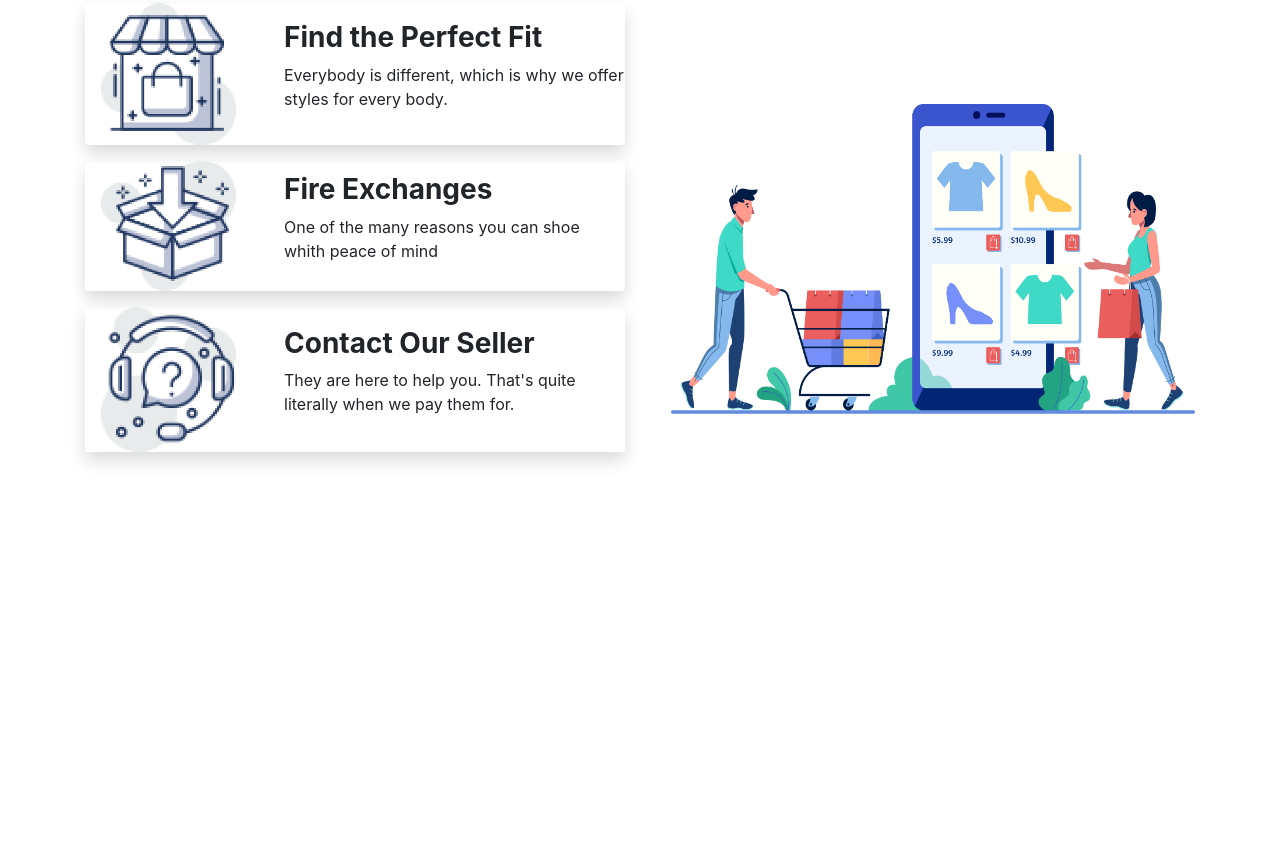
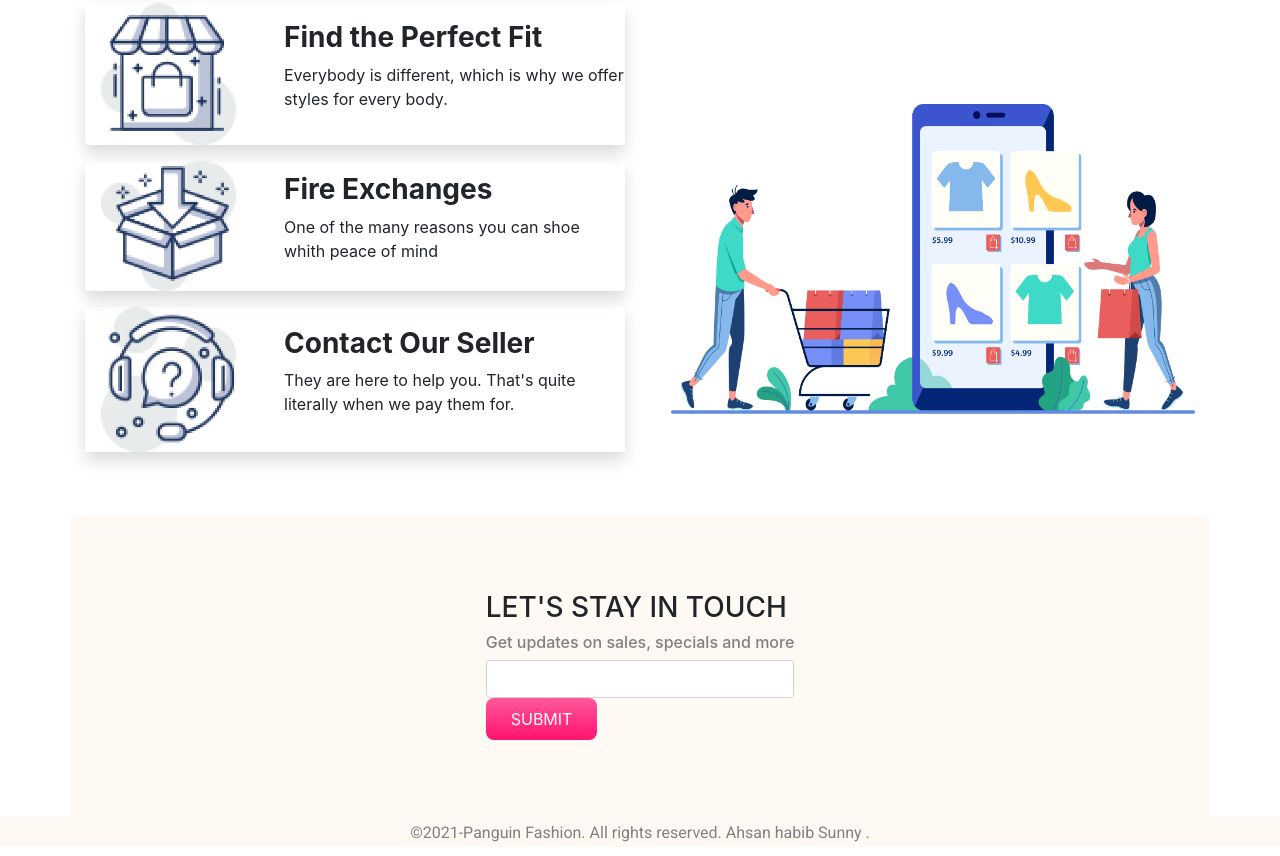
Before and after one commit to ahsanhabibsunny365/penguinfashion, a plain HTML site: page index.html in a window 1280 px wide. Shown: the part 2090-2946 px from the top of the page. Before the commit the page ends 2606 px from the top, so only its background shows below. Drawn offline with nearby package versions, Linux system fonts and the light colour scheme.

Commit message:
version 1.1

```diff
--- a/css/style.css
+++ b/css/style.css
@@ -107,3 +107,34 @@ div h1{
       color: #FA804C ;
 }
 /* Card End */
+/*Footer Section*/
+.sub-section{
+      background-color: #FFF9F4;
+}
+#subscribe{
+       height: 300px;
+      }
+#subscribe h6{
+    color: gray;
+}
+.submit-now-button{
+      background-image: linear-gradient(to bottom, #FF589B 0%, #FF136F 100%);
+      color: #fff;
+      border: none;
+      border-radius: 8px;
+      padding: 9px 25px;
+      cursor: pointer;
+  }
+footer{
+      background-color: #FFF9F4;
+      color: gray;
+      font-family: Roboto;
+      text-align: center;
+      font-size: 20px;
+      font-weight: 800;
+      margin-bottom: 10px;
+}
+.devurl{
+      text-decoration: none;
+      color: gray;
+}
--- a/index.html
+++ b/index.html
@@ -200,8 +200,20 @@
       </div>
       </div>
       </section>
-    <!-- End first section -->
-    <!-- start second section -->
+    <!-- End section -->
+    <!--Newwslatter & Footer section -->
+    <div class="container d-flex align-items-center justify-content-center sub-section" id="subscribe">
+      <div>
+        <h3>LET'S STAY IN TOUCH</h3>
+        <h6>Get updates on sales, specials and more</h6>
+        <input class="form-control" type="text">
+        <button class="submit-now-button">SUBMIT</button>
+      </div>
+    </div>
+<!-- FDooter -->
+    <footer>
+      <small> ©2021-Panguin Fashion. All rights reserved. <a class="devurl" href="https://facebook.com/ahsanhabibsunny.sunny">Ahsan habib Sunny</a> . </small>
+    </footer>
 <!--Bootstrap JS CDN Link 4.6.0-->
 <script src="https://code.jquery.com/jquery-3.5.1.slim.min.js" integrity="sha384-DfXdz2htPH0lsSSs5nCTpuj/zy4C+OGpamoFVy38MVBnE+IbbVYUew+OrCXaRkfj" crossorigin="anonymous"></script>
 <script src="https://cdn.jsdelivr.net/npm/bootstrap@4.6.0/dist/js/bootstrap.bundle.min.js" integrity="sha384-Piv4xVNRyMGpqkS2by6br4gNJ7DXjqk09RmUpJ8jgGtD7zP9yug3goQfGII0yAns" crossorigin="anonymous"></script>
```
